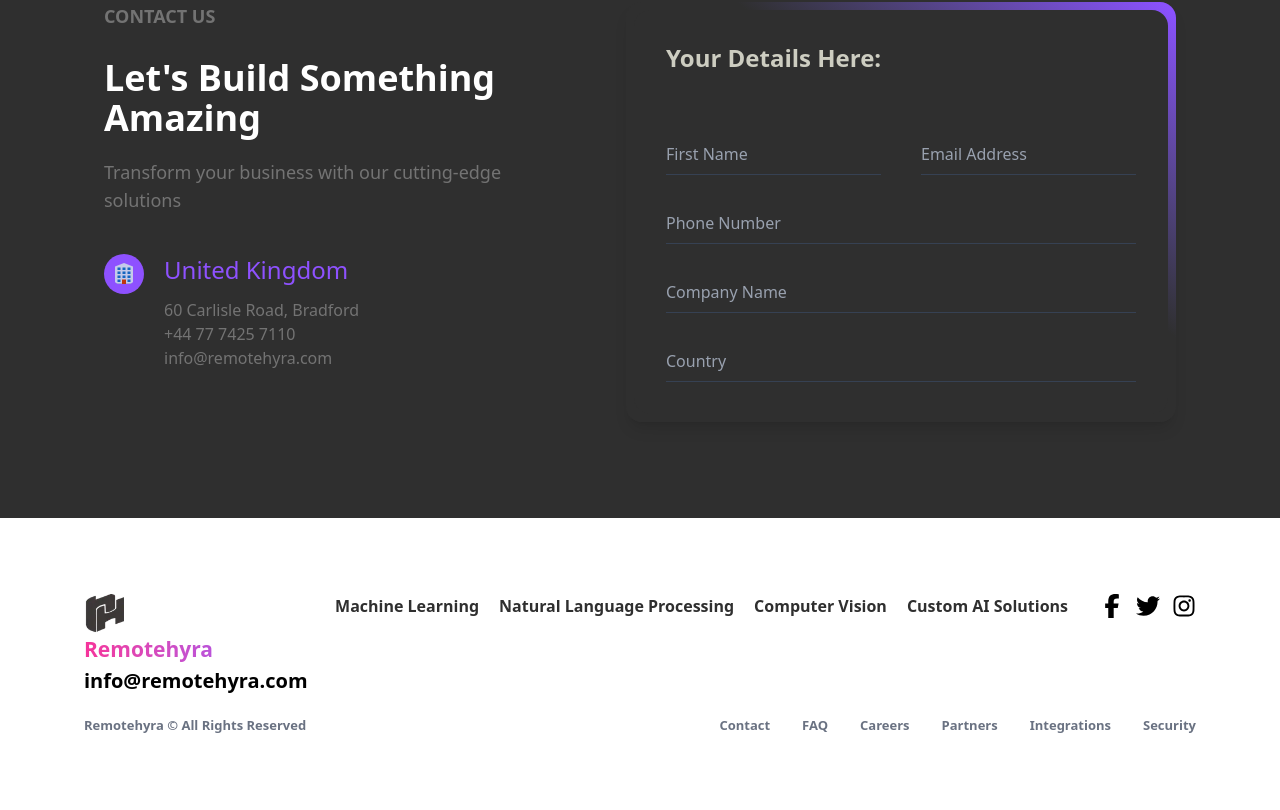
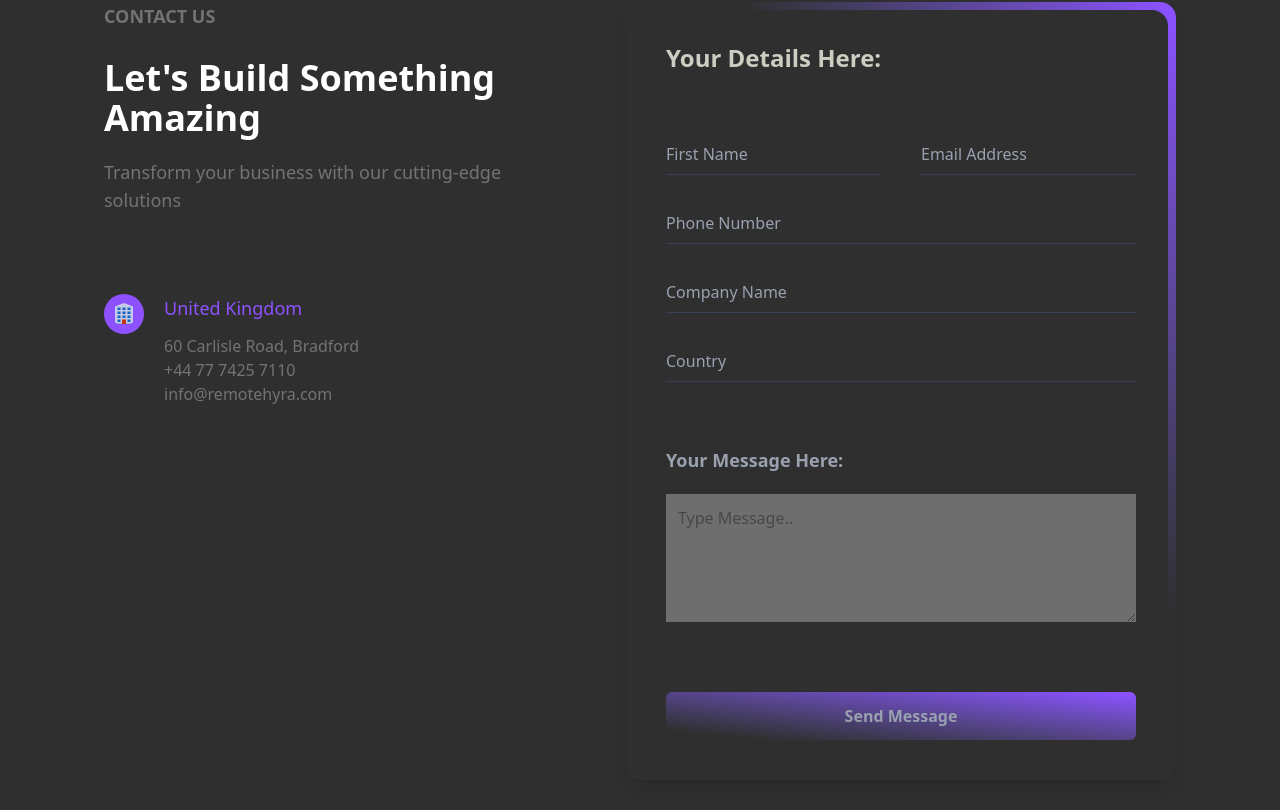
Before and after one commit to TaiyabaBhatti/Remotehyra-Site, a React (Vite) app: page /contact-us in a window 1280 px wide. Shown: the part 270-1080 px from the top of the page. Before the commit the page ends 1041 px from the top, so only its background shows below. Built offline with nearby package versions, Linux system fonts and the light colour scheme.

Commit message:
added and implemented react-form-hook to the contact form

```diff
--- a/src/pages/Contact/ContactForm.jsx
+++ b/src/pages/Contact/ContactForm.jsx
@@ -1,6 +1,8 @@
 import React from "react";
 import { useForm } from "react-hook-form";
 import InputBlock from "./InputBlock";
+import SubmitButton from "./SubmitButton";
+import MessageInput from "./MessageInput";
 
 export default function ContactForm() {
   const {
@@ -9,17 +11,55 @@
     formState: { errors },
   } = useForm();
 
+  const submitForm = () => {};
+
   return (
     <>
-      <form className="flex flex-col gap-6 w-full">
+      <form
+        onSubmit={handleSubmit(submitForm)}
+        className="flex flex-col gap-6 w-full"
+      >
         <div className="flex flex-row justify-between gap-10 max-mobile-s3:flex-col">
-          <InputBlock labeltext="First name" inputType="text" />
-          <InputBlock labeltext="Email address" inputType="email" />
+          <InputBlock
+            labeltext="First name"
+            inputType="text"
+            name="first-name"
+            register={register}
+            error={errors}
+          />
+          <InputBlock
+            labeltext="Email address"
+            inputType="email"
+            name="email"
+            register={register}
+            error={errors}
+            patt={true}
+          />
         </div>
+        <InputBlock
+          labeltext="Phone number"
+          inputType="text"
+          name="phone-number"
+          register={register}
+          error={errors}
+        />
+        <InputBlock
+          labeltext="Company name"
+          inputType="text"
+          name="company-name"
+          register={register}
+          error={errors}
+        />
+        <InputBlock
+          labeltext="Country"
+          inputType="text"
+          name="country"
+          register={register}
+          error={errors}
+        />
+        <MessageInput name="message" register={register} error={errors} />
 
-        <InputBlock labeltext="Phone number" inputType="text" />
-        <InputBlock labeltext="Company name" inputType="text" />
-        <InputBlock labeltext="Country" inputType="text" />
+        <SubmitButton text="Send Message" />
       </form>
     </>
   );
--- a/src/pages/Contact/ContactPage.jsx
+++ b/src/pages/Contact/ContactPage.jsx
@@ -12,7 +12,7 @@
         <section className="flex flex-row justify-between gap-20 max-desktop-s5:flex-col">
           {/* Contact section heading col-1*/}
 
-          <section data-aos="fade-up" className="space-y-10">
+          <section data-aos="fade-up" className="space-y-20">
             <div className="">
               <PageTag text="Contact Us" />
               <h1 className="heading text-white text-4xl font-bold mt-7 mb-5">
@@ -26,7 +26,7 @@
             <div className="flex flex-row gap-5 items-start">
               <FcDepartment className="text-2xl bg-violet-500 size-10 rounded-full p-2 max-mobile-s3:size-8 max-mobile-s3:text-lg" />
               <div className="text-hoverGray">
-                <h5 className="sub-title capitalize text-2xl text-violet-500 mb-3">
+                <h5 className="sub-title capitalize text-lg text-violet-500 mb-3">
                   united kingdom
                 </h5>
                 <p>60 Carlisle Road, Bradford</p>
--- a/src/pages/Contact/InputBlock.jsx
+++ b/src/pages/Contact/InputBlock.jsx
@@ -1,20 +1,50 @@
 import React from "react";
+import { useForm } from "react-hook-form";
 
-export default function InputBlock({ labeltext, inputType }) {
+export default function InputBlock({
+  labeltext,
+  inputType,
+  name,
+  register,
+  error,
+  patt = false,
+}) {
   return (
     <div
       tabIndex={0}
-      className="pt-3 pb-2 group space-y-2 relative
-    before:absolute before:left-0 before:bottom-0  before:w-full before:h-0 before:z-50  focus-within:before:h-0.5 focus-within:pt-0.5 transition-all duration-300 ease-out before:bg-linear-to-r before:from-violet-500 before:to-darkbrown border-b-[1px] border-b-gray-700 focus-within:border-b-0 w-full"
+      className="
+    pt-3 pb-2 group space-y-2 relative
+    before:absolute before:left-0 before:bottom-0  before:w-full before:h-0 before:z-50  focus-within:before:h-0.5 focus-within:pt-0.5 transition-all duration-300 ease-out before:bg-linear-to-r before:from-violet-500 before:to-darkbrown border-b-[1px] border-b-gray-700 focus-within:outline-0 focus-within:border-b-0 w-full"
     >
-      <label className=" text-base group-focus-within:text-sm font-medium text-gray-400  transition-all capitalize max-mobile-s3:text-sm max-mobile-s3:group-focus-within:text-xsm">
+      <label
+        aria-label={labeltext}
+        htmlFor={name}
+        className=" text-base group-focus-within:text-sm font-medium text-gray-400  transition-all capitalize max-mobile-s3:text-sm max-mobile-s3:group-focus-within:text-xsm"
+      >
         {labeltext}
       </label>
       <input
-        required=""
+        id={name}
+        aria-invalid={error[name] ? "true" : "false"}
+        aria-required="true"
         className="relative  group-focus-within:block w-full hidden outline-none transition-all text-gray-400 border-0"
         type={inputType}
+        {...register(name, {
+          required: `${labeltext} is required`,
+          ...(inputType === "email" && {
+            pattern: {
+              value: patt && new RegExp("^[a-zA-Z0-9._%+-]+@gmail.com$"),
+              message: "Invalid email address",
+            },
+          }),
+        })}
       />
+
+      {error[name] && (
+        <p className="text-red-400  text-sm mt-1 absolute -bottom-5 left-0">
+          {error[name].message}
+        </p>
+      )}
     </div>
   );
 }
--- /dev/null
+++ b/src/pages/Contact/MessageInput.jsx
@@ -0,0 +1,26 @@
+import React from "react";
+
+export default function MessageInput({ name, register, error }) {
+  return (
+    <>
+      <div className="relative mt-10 ">
+        <label htmlFor={name} className="text-gray-400 font-semibold text-lg">
+          Your Message Here:
+        </label>
+        <textarea
+          {...register(name, {
+            required: `Message is required`,
+          })}
+          id={name}
+          placeholder="Type Message.."
+          className="bg-white opacity-30  w-full outline-0 p-3 min-h-32 mt-5"
+        ></textarea>
+        {error[name] && (
+          <p className="text-red-400  text-sm mt-1 absolute -bottom-5 left-0">
+            {error[name].message}
+          </p>
+        )}
+      </div>
+    </>
+  );
+}
--- /dev/null
+++ b/src/pages/Contact/SubmitButton.jsx
@@ -0,0 +1,12 @@
+import React from "react";
+
+export default function SubmitButton({ text }) {
+  return (
+    <button
+      type="submit"
+      className="text-gray-400 font-bold cursor-pointer bg-gradient-to-tr from-darkbrown from-10% to-violet-500 rounded-md p-3  active:scale-105 transition-transform duration-200 ease-out mt-10"
+    >
+      {text}
+    </button>
+  );
+}
```
